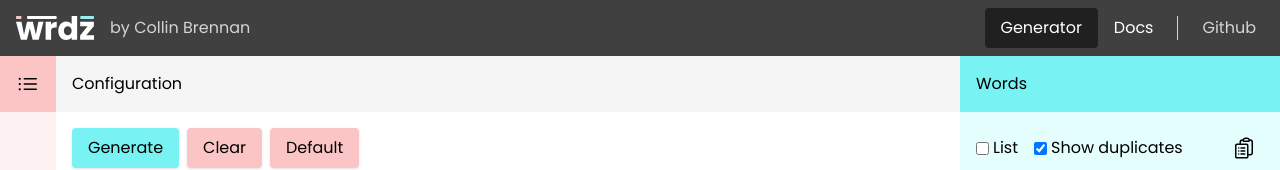
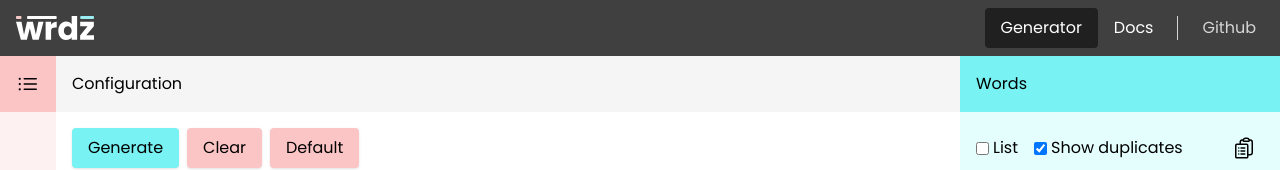
Before and after one commit to CollinBrennan/word-generator, a React (Vite) app: page / in a window 1280 px wide. Shown: the top 170 px of the page. Built offline with nearby package versions, Linux system fonts and the light colour scheme.

Commit message:
Removed credits in navbar

```diff
--- a/src/components/Navbar.tsx
+++ b/src/components/Navbar.tsx
@@ -1,4 +1,4 @@
-import { Bars3Icon, XMarkIcon } from '@heroicons/react/24/outline'
+import { Bars3Icon } from '@heroicons/react/24/outline'
 import { useEffect, useState } from 'react'
 import { useNavigate } from 'react-router-dom'
 import logo from '../assets/logo.svg'
@@ -28,10 +28,7 @@ function Navbar() {
   return (
     <div className="bg-neutral-700 text-background">
       <div className="relative flex justify-between items-center px-4 py-2">
-        <h1 className="flex items-center text-neutral-300 gap-4">
-          <img src={logo} className="h-6" alt="Wrdz" />
-          by Collin Brennan
-        </h1>
+        <img src={logo} className="h-6" alt="Wrdz" />
 
         <Menu as="nav" className="relative text-right md:hidden">
           <Menu.Button className="py-2">
```
